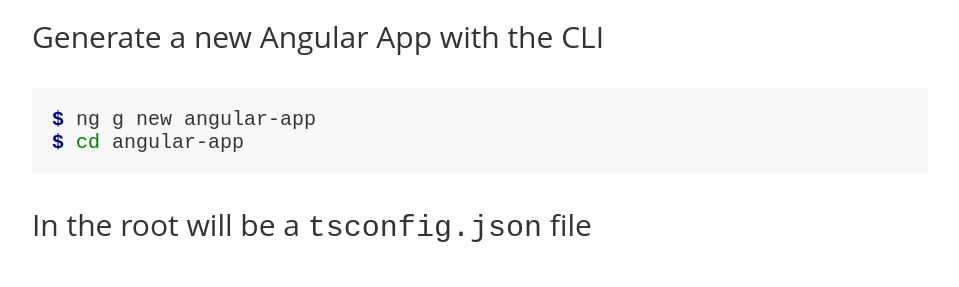
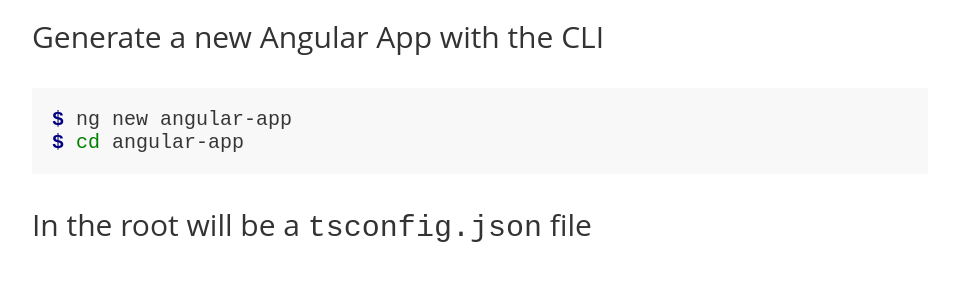
Before and after one commit to stephen-knutter/stephen-knutter.github.io, a Jekyll site: the page built from _posts/2020-02-01-setup-angular-typescript-alias.md, in a window 1280 px wide. Shown: the part 582-869 px from the top of the page, without its empty margins (160-1119 px from the left). Built offline with Jekyll 4.4.1, drawn with Linux system fonts in a browser that asks for light colours.

Commit message:
correct command

````diff
--- a/_posts/2020-02-01-setup-angular-typescript-alias.md
+++ b/_posts/2020-02-01-setup-angular-typescript-alias.md
@@ -11,7 +11,7 @@
 
 Generate a new Angular App with the CLI
 ```console
-$ ng g new angular-app
+$ ng new angular-app
 $ cd angular-app
 ```
 
````
